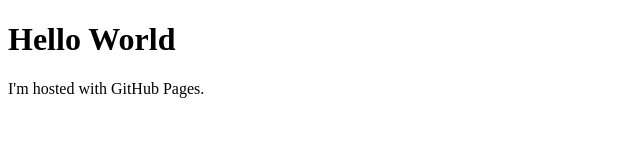
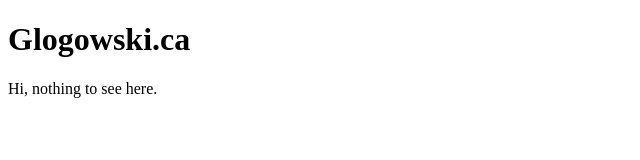
Before and after one commit to gadig17/react-gh-pages, a website: page index.html in a window 1280 px wide. Shown: the whole page, without its empty margins (0-640 px from the left). Drawn offline with Linux system fonts and the light colour scheme.

Commit message:
Changes to index.html

```diff
--- a/index.html
+++ b/index.html
@@ -2,8 +2,8 @@
 <html>
 
 <body>
-    <h1>Hello World</h1>
-    <p>I'm hosted with GitHub Pages.</p>
+    <h1>Glogowski.ca</h1>
+    <p>Hi, nothing to see here.</p>
 </body>
 
 </html>
```
Also changed, not shown: public/index.html (deleted, +0 -9 lines).
